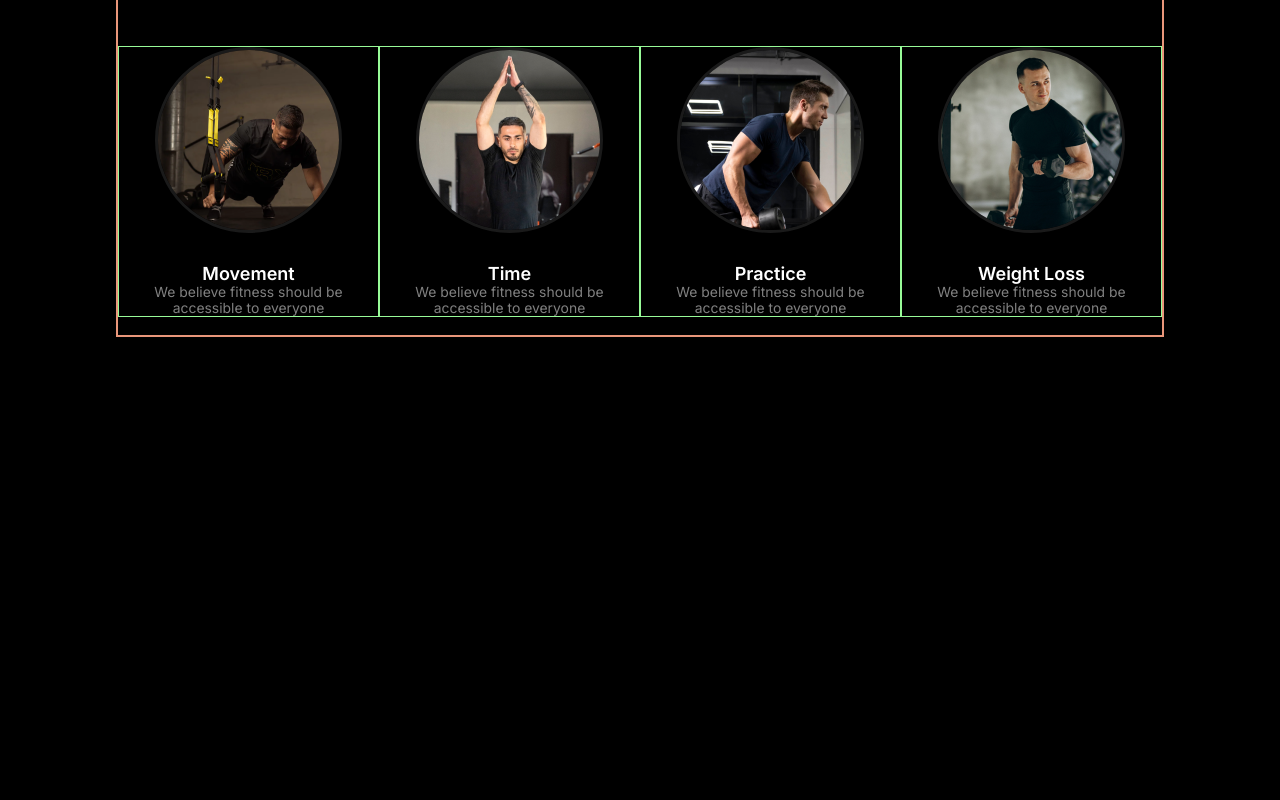
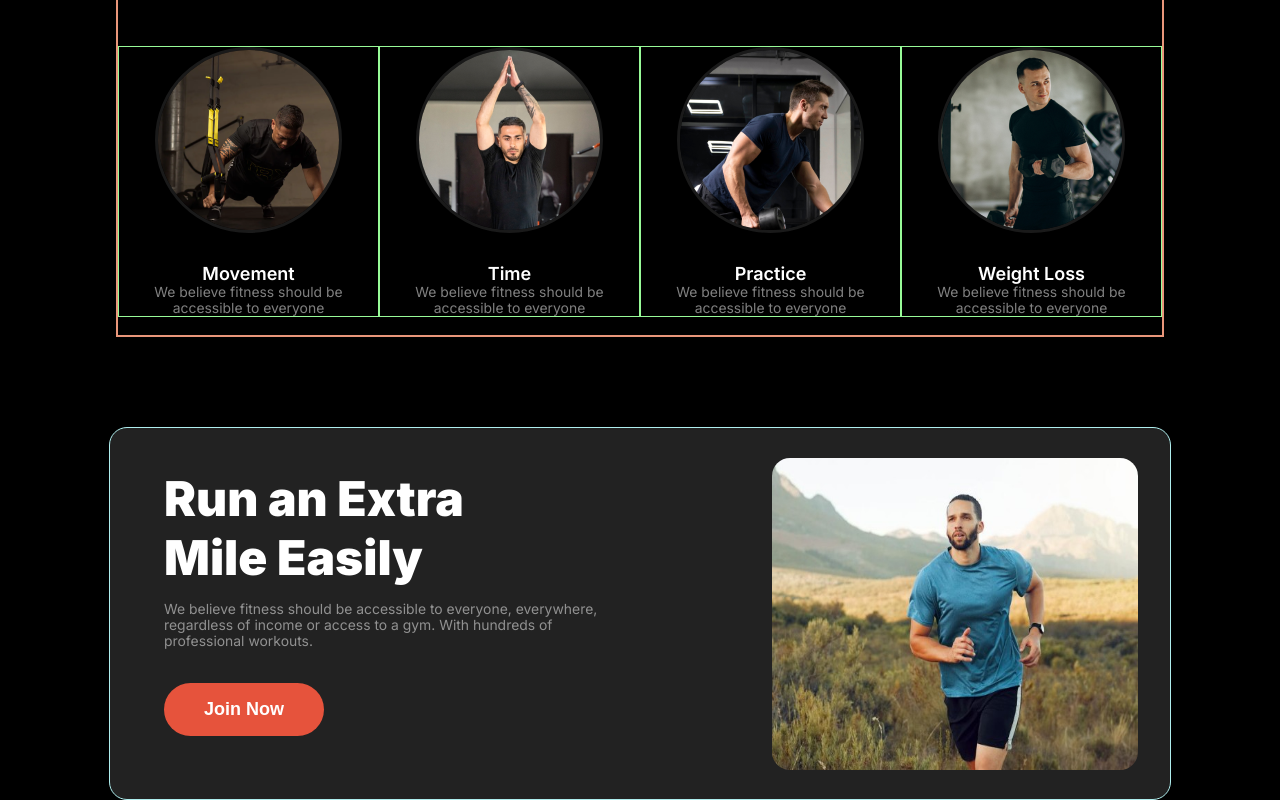
Before and after one commit to Mahin934/Fittness-Responsive-Assignment-2.0, a plain HTML site: page index.html in a window 1280 px wide. Shown: the part 1031-1831 px from the top of the page. Before the commit the page ends 1368 px from the top, so only its background shows below. Drawn offline with Linux system fonts and the light colour scheme.

Commit message:
Running section added

```diff
--- a/index.html
+++ b/index.html
@@ -79,6 +79,20 @@
             </div>
 
         </section>
+        <section>
+            <!-- .running-text>h3.running-heading+p.running-pera+button.running-join -->
+             <div class="running flex-primary">
+                <div class="running-text">
+                    <h3 class="running-heading">Run an Extra<br>
+                        Mile Easily</h3>
+                    <p class="running-pera">We believe fitness should be accessible to everyone, everywhere, regardless of income or access to a gym. With hundreds of professional workouts.</p>
+                    <button class="running-join">Join Now</button>
+                </div>
+                <div class="running-image">
+                    <img src="images/run1.jpg" alt="">
+                </div>
+             </div>
+        </section>
     </main>
     <footer></footer>
 </body>
--- a/styles.css
+++ b/styles.css
@@ -249,6 +249,66 @@
     text-align: center;
 }
 
+/* Running Section */
+
+.running{
+    width: 1060px;
+    min-height: 371px;
+    margin: 0 auto;
+    justify-content: center;
+    align-items: center;
+    border-radius: 18px;
+    background: rgb(34, 34, 34);
+    border: 1px solid paleturquoise;
+    gap: 165px;
+    margin-top: 90px;
+}
+
+.running-image> img{
+    width: 100%;
+    height: 100%;
+    border-radius: 18px;
+}
+
+.running-image{
+    padding: 30px 32px 29px 0px;
+    width: 366px;
+    height: 312px;
+}
+
+.running-text{
+    padding: 40px 0px 40px 54px;
+    width: 443px;
+    height: 290px;
+}
+
+.running-heading{
+    color: rgb(255, 255, 255);
+    font-size: 3rem;
+    font-weight: 900;
+    margin-bottom: 14px;
+}
+
+.running-pera{
+    color: rgba(255, 255, 255, 0.5);
+    font-size: 0.87rem;
+    font-weight: 400;
+    margin-bottom: 34px;
+}
+
+.running-join{
+    color: rgb(255, 255, 255);
+    font-size: 18px;
+    font-weight: 600;
+    border-radius: 42px;
+    background: rgb(230, 83, 60);
+    border: none;
+    padding: 16px 40px 16px 40px;
+}
+
+
+
+
 
 
 @media screen and (max-width: 576px) {
```
Also changed, not shown: images/run1.jpg (added).
